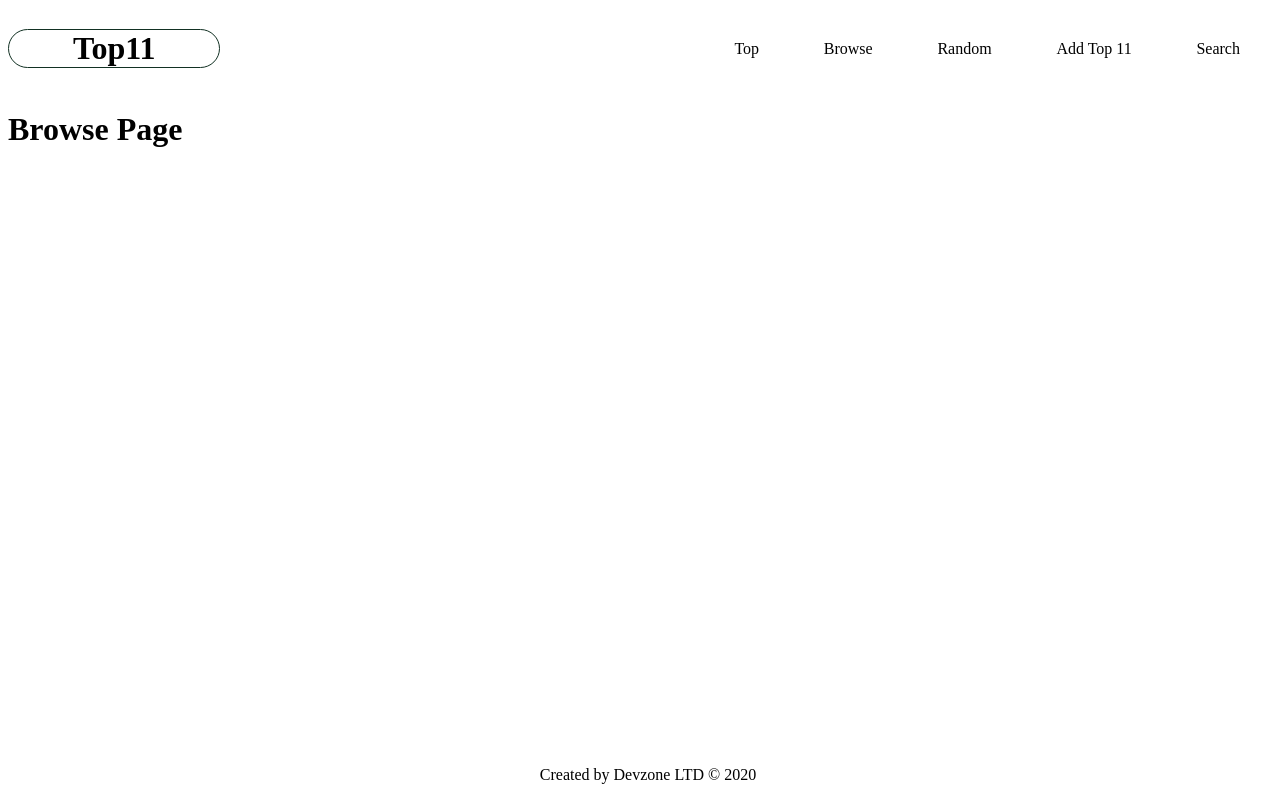
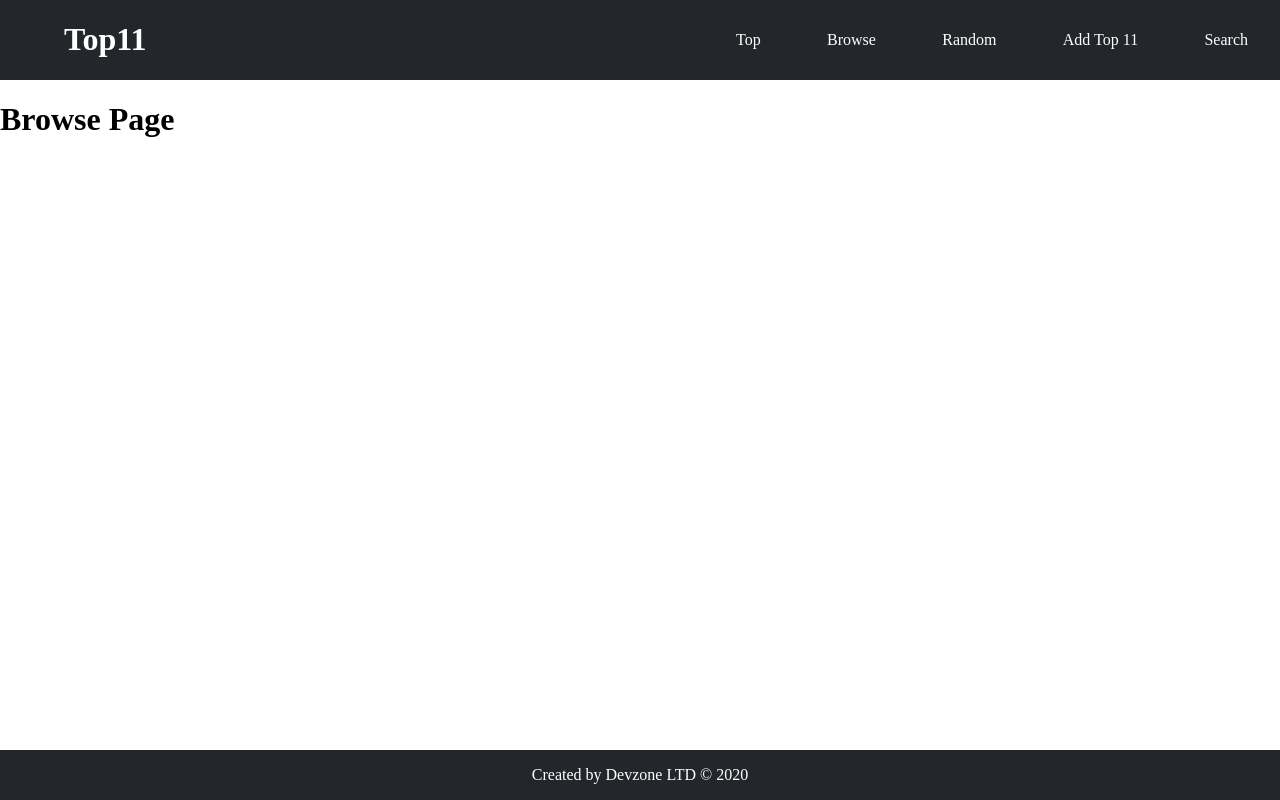
Before and after one commit to daxupaxu/top11-gatsby-amp, a Gatsby site: page /browse in a window 1280 px wide. Built offline with nearby package versions, Linux system fonts and the light colour scheme; Gatsby itself is replaced by a stand-in of ours.

Commit message:
styles for header and footer

```diff
--- /dev/null
+++ b/gatsby-node.js
@@ -0,0 +1,5 @@
+module.exports.onCreateNode = ({ node, actions }) => {
+    const { createNodeField } = actions
+
+    console.log(JSON.stringify(node, undefined, 4))
+}
--- a/src/components/footer.js
+++ b/src/components/footer.js
@@ -9,6 +9,9 @@ const Main = styled.footer`
     display: flex;
     bottom: 0px;
     width: 100%;
+    background-color: #23262b;
+    color: #FFFFFF;
+    font-family: 'Dancing Script', cursive;
 `
 
 const Footer = () => {
--- a/src/components/header.js
+++ b/src/components/header.js
@@ -8,17 +8,18 @@ const Main = styled.div`
     display: flex;
     width: 100%;
     justify-content: space-between;
+    background-color: #23262b;
+    font-family: 'Dancing Script', cursive;
+
     a {
         text-decoration: none;
-        color: #000000;
+        color: #FFFFFF;
     }
     a:hover {
             cursor: pointer;
         }
     h1 {
         padding: 0 4rem;
-        border: 1px solid #123123;
-        border-radius: 5rem;
     }
 `
 const List = styled.ul`
--- a/src/components/layout.js
+++ b/src/components/layout.js
@@ -3,13 +3,23 @@ import React from 'react'
 import Header from './header'
 import Footer from './footer'
 
+import { createGlobalStyle } from 'styled-components';
+
+const Main = createGlobalStyle`
+    body {
+        margin: 0px;
+        font-family: 'Indie Flower', cursive;
+    }
+`
+
 const Layout = (props) => {
     return (
-        <div>
-            <Header />
-                {props.children}
-            <Footer />
-        </div>
+        <React.Fragment>
+            <Main />
+                <Header />
+                    {props.children}
+                <Footer />
+        </React.Fragment>
     )
 }
 
--- a/src/pages/browse.js
+++ b/src/pages/browse.js
@@ -1,7 +1,6 @@
 import React from 'react'
 
 import Layout from '../components/layout'
-
 
 const Browse = () => {
     return (
--- a/src/pages/index.js
+++ b/src/pages/index.js
@@ -5,7 +5,7 @@ import Layout from '../components/layout'
 const IndexPage = () => {
   return (
     <Layout>
-      <h1>Home page of top11</h1>
+      <p>asd</p>
     </Layout>
   )
 }
```
Also changed, not shown: src/templates/singleTop.js (added).
